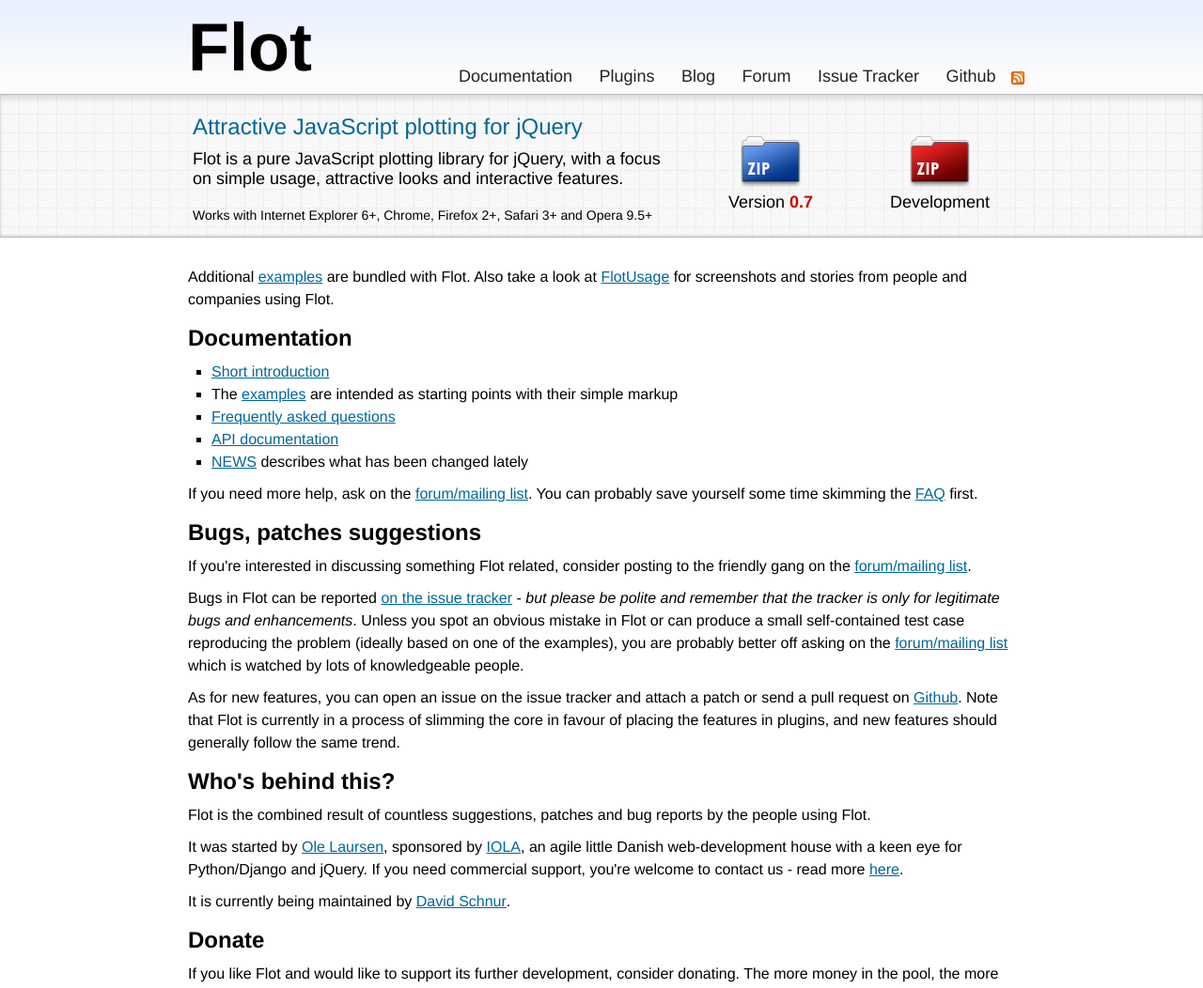
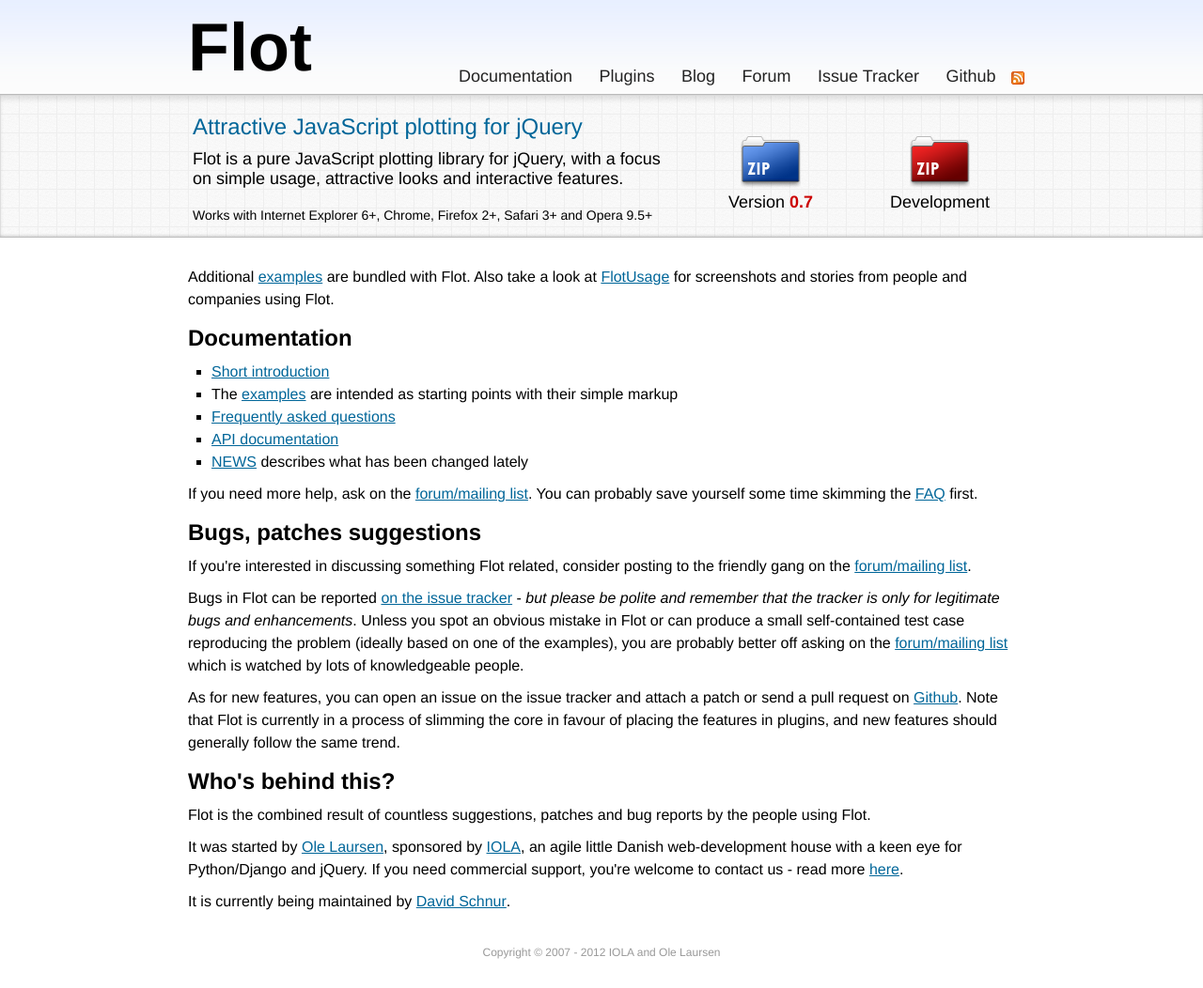
Before and after one commit to flot/flot.github.com, a Jekyll site: the page built from index.html, in a window 1280 px wide. Shown: the top 1052 px of the page at 94% size. Built offline with Jekyll 4.4.1, drawn with Linux system fonts in a browser that asks for light colours; Markdown is read by kramdown in place of the engine named in the settings; the list of posts is cut into pages by our own code; after the commit the page ends 1031 px from its top, so only the background shows below that; some of the changed text lies outside the part shown.

Commit message:
Removed donation link at Ole's request.

```diff
--- a/index.html
+++ b/index.html
@@ -26,7 +26,3 @@
 <p>Flot is the combined result of countless suggestions, patches and bug reports by the people using Flot.</p>
 <p>It was started by <a href="http://people.iola.dk/olau/" rel="nofollow">Ole Laursen</a>, sponsored by <a href="http://www.iola.dk/" rel="nofollow">IOLA</a>, an agile little Danish web-development house with a keen eye for Python/Django and jQuery. If you need commercial support, you&#x27;re welcome to contact us - read more <a href="http://www.iola.dk/flot-consulting/" rel="nofollow">here</a>.</p>
 <p>It is currently being maintained by <a href="http://github.com/dnschnur">David Schnur</a>.</p>
-
-<h2>Donate</h2>
-<p>If you like Flot and would like to support its further development, consider donating. The more money in the pool, the more time we can spend developing Flot:</p>
-<p><a href="https://www.paypal.com/cgi-bin/webscr?cmd=_s-xclick&hosted_button_id=XMAJP9KUQXLWA"><img src="https://www.paypalobjects.com/en_US/i/btn/btn_donate_LG.gif" border="0"/></a></p>
```
